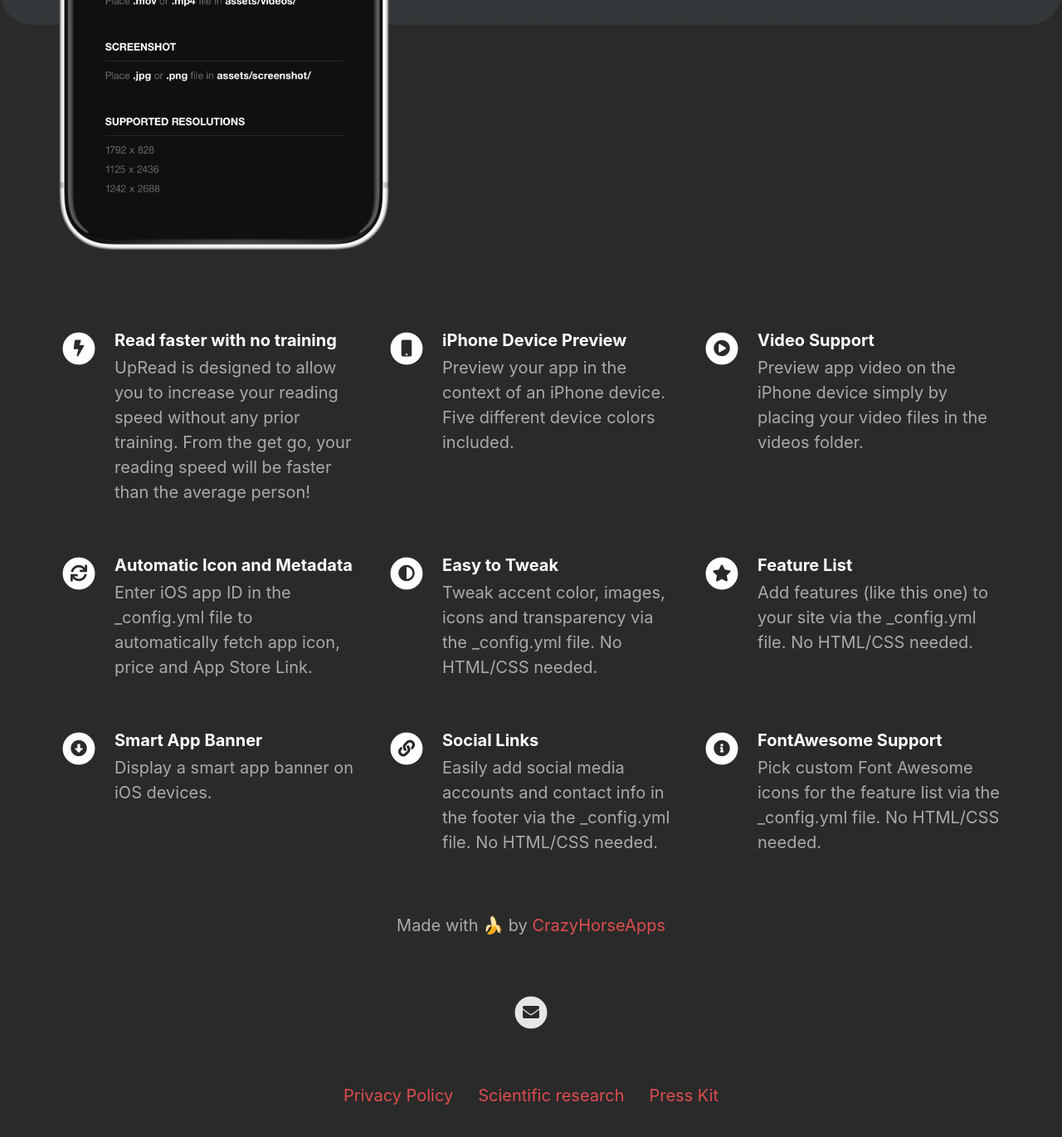
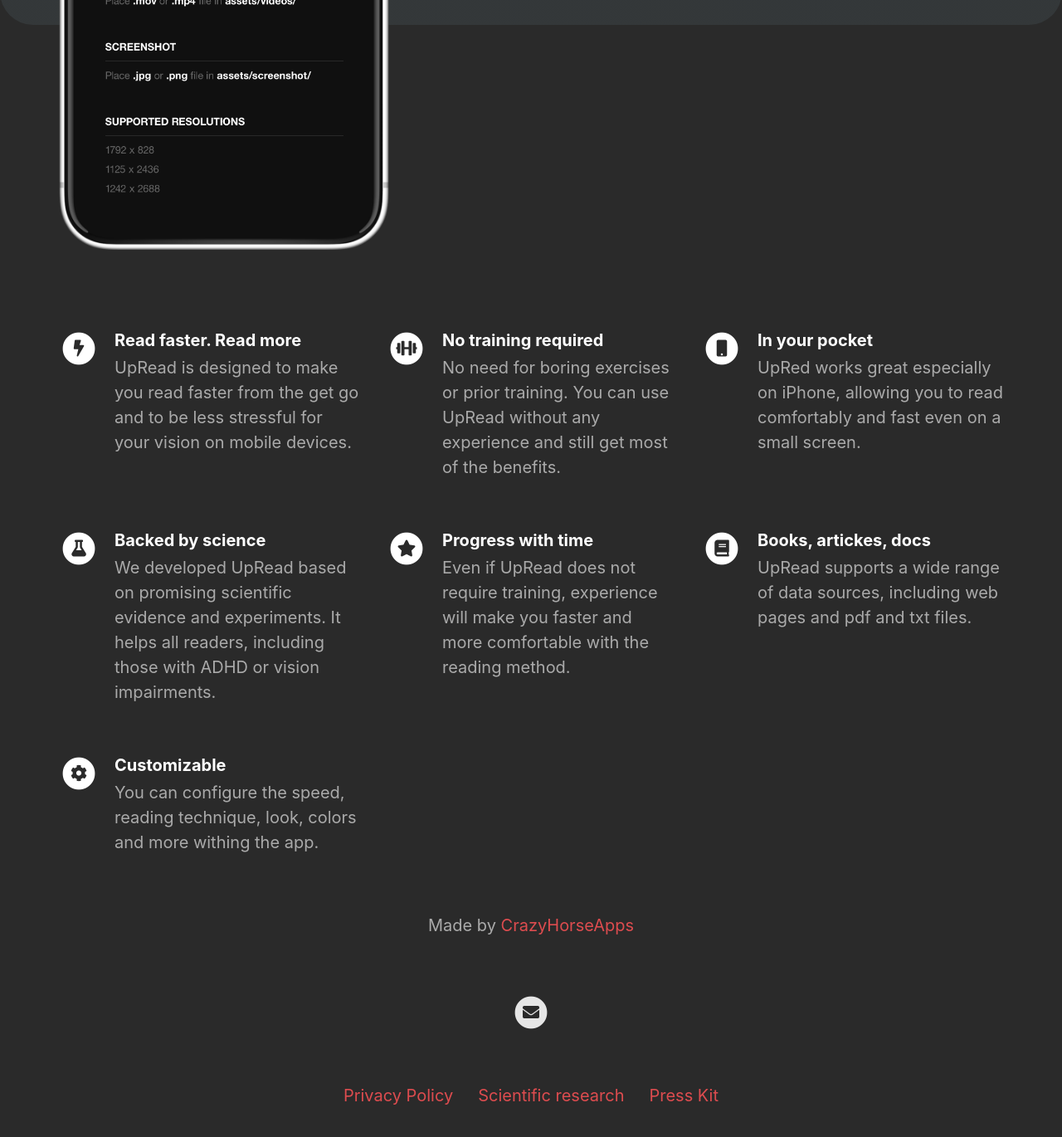
Before and after one commit to alaincaltieri/upread-website, a Jekyll site: the page built from index.html, in a window 1280 px wide and 1400 px high, scrolled down 684 px. Shown: the top 1370 px of the window at 83% size. Built offline with Jekyll 4.4.1, drawn with Linux system fonts in a browser that asks for light colours; nearby versions of some CDN libraries.

Commit message:
Add features

```diff
--- a/_config.yml
+++ b/_config.yml
@@ -36,45 +36,33 @@ mastodon_link                             :
 # Feature List                            Edit, add or remove features to be presented.
 features                                  :
 
-  - title                                 : Read faster with no training
-    description                           : UpRead is designed to allow you to increase your reading speed without any prior training. From the get go, your reading speed will be faster than the average person!
+  - title                                 : Read faster. Read more
+    description                           : UpRead is designed to make you read faster from the get go and to be less stressful for your vision on mobile devices.
     fontawesome_icon_name                 : bolt
 
-  - title                                 : iPhone Device Preview
-    description                           : Preview your app in the context of an iPhone device. Five different device colors included.
+  - title                                 : No training required
+    description                           : No need for boring exercises or prior training. You can use UpRead without any experience and still get most of the benefits.
+    fontawesome_icon_name                 : dumbbell
+
+  - title                                 : In your pocket
+    description                           : UpRed works great especially on iPhone, allowing you to read comfortably and fast even on a small screen.
     fontawesome_icon_name                 : mobile
 
-  - title                                 : Video Support
-    description                           : Preview app video on the iPhone device simply by placing your video files in the videos folder.
-    fontawesome_icon_name                 : play-circle
+  - title                                 : Backed by science
+    description                           : We developed UpRead based on promising scientific evidence and experiments. It helps all readers, including those with ADHD or vision impairments.
+    fontawesome_icon_name                 : flask
 
-  - title                                 : Automatic Icon and Metadata
-    description                           : Enter iOS app ID in the _config.yml file to automatically fetch app icon, price and App Store Link.
-    fontawesome_icon_name                 : sync
-
-  - title                                 : Easy to Tweak
-    description                           : Tweak accent color, images, icons and transparency via the _config.yml file. No HTML/CSS needed.
-    fontawesome_icon_name                 : adjust
-
-  - title                                 : Feature List
-    description                           : Add features (like this one) to your site via the _config.yml file. No HTML/CSS needed.
+  - title                                 : Progress with time
+    description                           : Even if UpRead does not require training, experience will make you faster and more comfortable with the reading method.
     fontawesome_icon_name                 : star
 
-  - title                                 : Smart App Banner
-    description                           : Display a smart app banner on iOS devices.
-    fontawesome_icon_name                 : arrow-alt-circle-down
+  - title                                 : Books, artickes, docs
+    description                           : UpRead supports a wide range of data sources, including web pages and pdf and txt files.
+    fontawesome_icon_name                 : book
 
-  - title                                 : Social Links
-    description                           : Easily add social media accounts and contact info in the footer via the _config.yml file. No HTML/CSS needed.
-    fontawesome_icon_name                 : link
-
-  - title                                 : FontAwesome Support
-    description                           : Pick custom Font Awesome icons for the feature list via the _config.yml file. No HTML/CSS needed.
-    fontawesome_icon_name                 : info-circle
-
-  - title                                 : # New Feature Title
-    description                           : # New Feature Description
-    fontawesome_icon_name                 : # Enter Font Awesome icon name (e.g. star). Find icons on fontawesome.com/icons.
+  - title                                 : Customizable
+    description                           : You can configure the speed, reading technique, look, colors and more withing the app.
+    fontawesome_icon_name                 : cog
 
 
 
--- a/_includes/footer.html
+++ b/_includes/footer.html
@@ -1,6 +1,6 @@
 <footer>
 	{% if site.your_name %}
-	<p class="footerText">Made with 🍌 by {% if site.your_link %}<a href="{{ site.your_link }}">{% endif %}{{ site.your_name }}{% if site.your_link %}</a>{% endif %}{% if site.your_city %} in {{ site.your_city }}{% endif %}</p>
+	<p class="footerText">Made by {% if site.your_link %}<a href="{{ site.your_link }}">{% endif %}{{ site.your_name }}{% if site.your_link %}</a>{% endif %}{% if site.your_city %} in {{ site.your_city }}{% endif %}</p>
 	{% endif %}
 	<div class="footerIcons">
 
```
